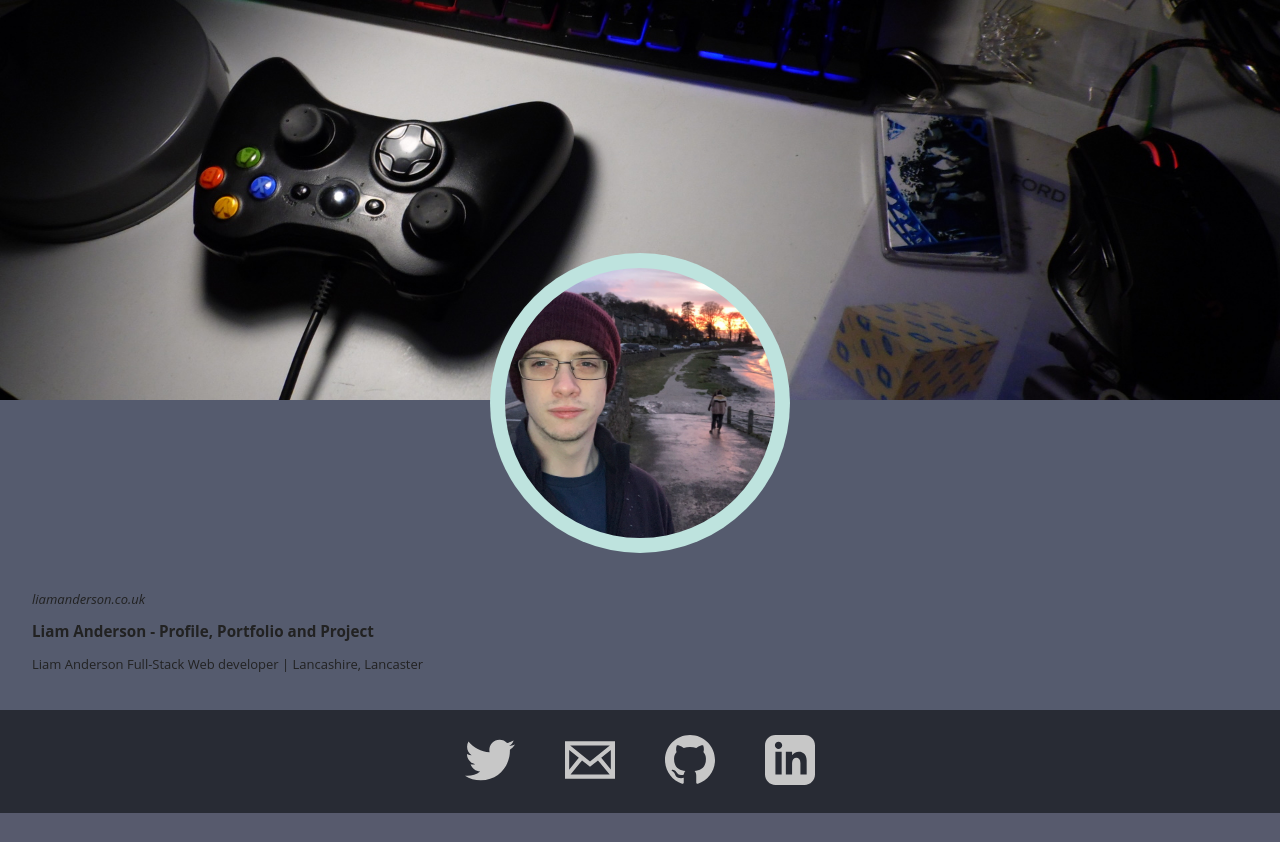
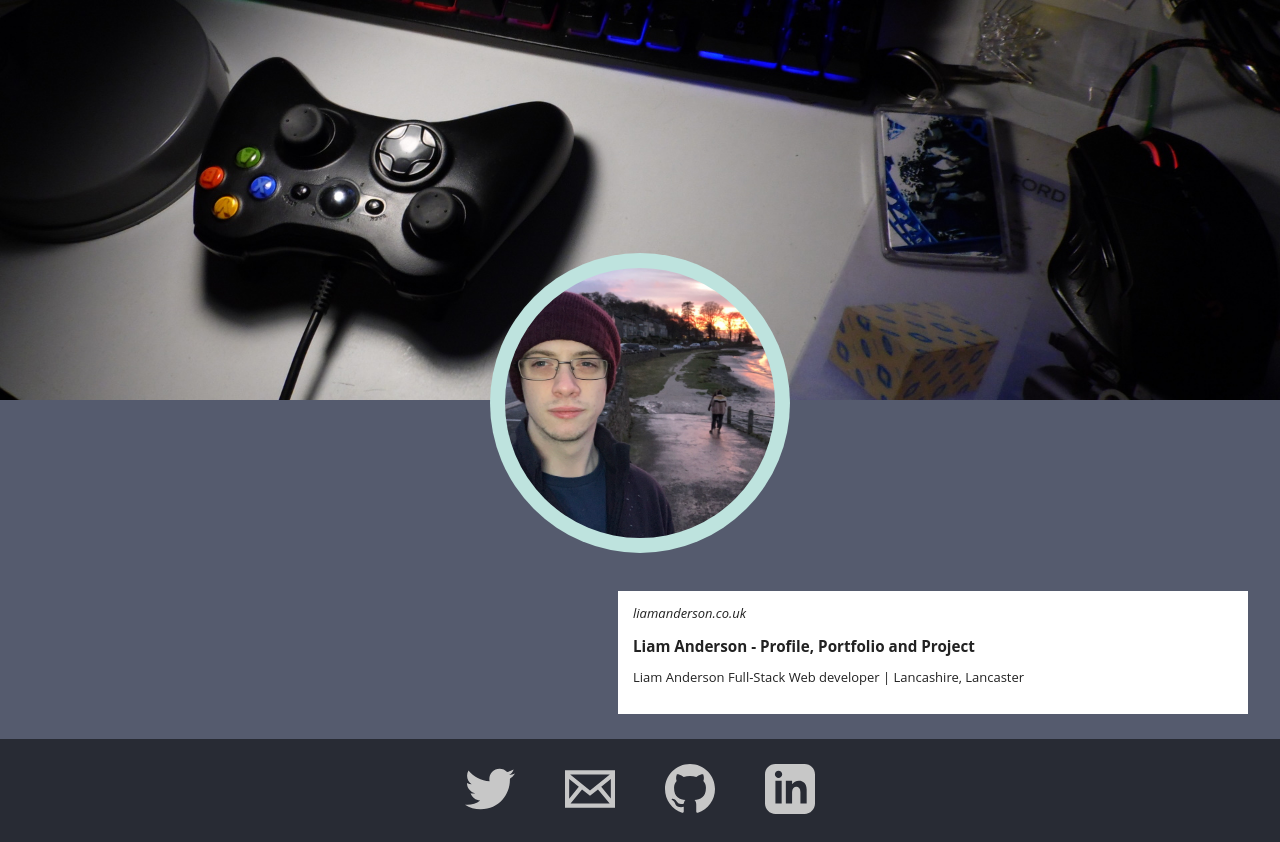
Before and after one commit to IslayAnderson/tools.liamanderson, a PHP site: page /serps in a window 1280 px wide. Before the commit the page ends 813 px from the top, so only its background shows below. Run offline with PHP 8.4, Linux system fonts and the light colour scheme.

Commit message:
hard coded css and construction template for circle time

```diff
--- /dev/null
+++ b/google-hard.css
@@ -0,0 +1,9 @@
+.google{
+  line-height: 1.2;
+  text-align: left;
+  width: 600px;
+  float: right;
+  background: #fff;
+  padding: 15px;
+  overflow: hidden;
+}
--- a/templates/serps.php
+++ b/templates/serps.php
@@ -2,6 +2,7 @@
 $top = '<div class="container"><h1 class="tc grey">' . $contentTitle . '</h1>';
 $middle = '
 <link href="' . $host . '/google.css" rel="stylesheet">
+<link href="' . $host . '/google-hard.css" rel="stylesheet">
 <div class="google">
 	<cite>liamanderson.co.uk</cite>
 	<h3>Liam Anderson - Profile, Portfolio and Project</h3>
```
Also changed, not shown: XML/-circle-time.xml (added, +10 -0 lines), templates/construction.php (added, +11 -0 lines).
